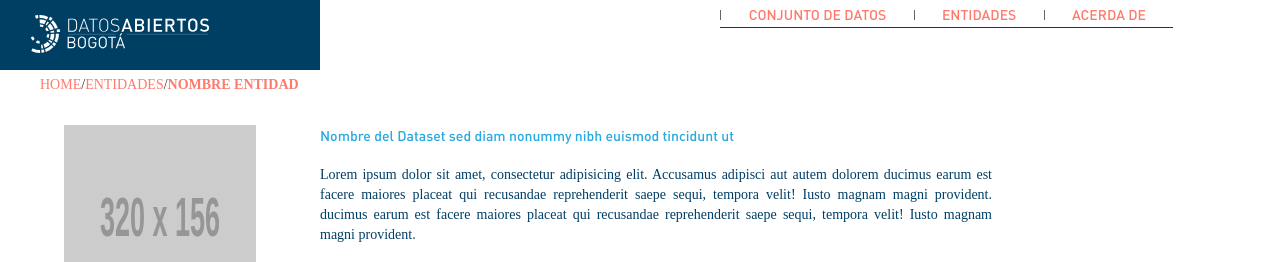
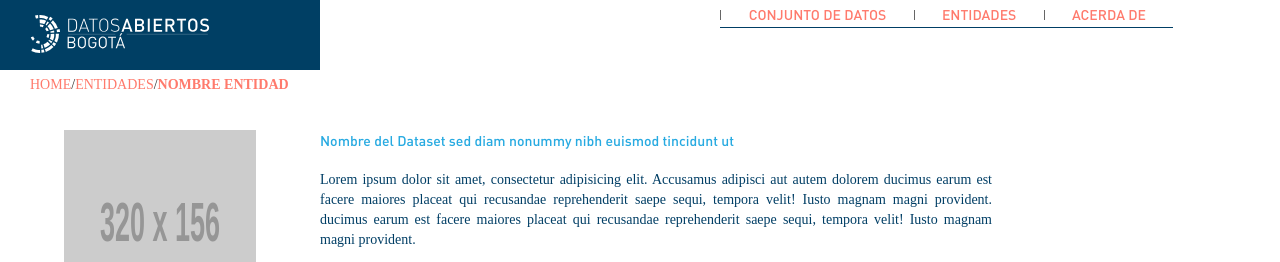
Before and after one commit to jesrodmiranda/html-datos, a website: page public_html/detail-entity.html in a window 1280 px wide. Shown: the top 262 px of the page. Drawn offline with Linux system fonts and the light colour scheme; placeholder pictures from the web are drawn by us; files whose address does not match are found by name; a web font is replaced by a local one.

Commit message:
fixed breadcrumb weird behaviour between 768px and 992px on detail entity page

```diff
--- a/public_html/detail-entity.html
+++ b/public_html/detail-entity.html
@@ -101,14 +101,14 @@
                 </div>
             </div>
         </div>
-        <div class="top-breadcrumb row hidden-xs">
-            <div class="col-md-12">
-                <a href="#">HOME</a><span>/</span><a href="#">ENTIDADES</a><span>/</span><a
-                    class="current-page-breadcrumb" href="#">NOMBRE ENTIDAD</a>
-            </div>
-        </div>
     </div>
 </header>
+<div class="top-breadcrumb row hidden-xs container-entity-detail-breadcrumb">
+    <div class="col-md-12">
+        <a href="#">HOME</a><span>/</span><a href="#">ENTIDADES</a><span>/</span><a
+            class="current-page-breadcrumb" href="#">NOMBRE ENTIDAD</a>
+    </div>
+</div>
 <div class="row detail-entity-info-container container">
     <div class="margin-detail-entity-picture">
         <img src="https://dummyimage.com/320x156" alt="" class="img-entity">
--- a/public_html/less/main.less
+++ b/public_html/less/main.less
@@ -980,6 +980,26 @@ Pagination
     margin-bottom: 10px;
 }
 
+.container-entity-detail-breadcrumb{
+    margin-left: auto;
+    margin-right: auto;
+    padding-left: 15px;
+    padding-right:15px;
+}
+
+@media (min-width: 1200px) {
+    .container-entity-detail-breadcrumb {
+        width: 1250px !important;
+    }
+}
+
+@media (min-width: 992px) {
+    .container-entity-detail-breadcrumb {
+        width: 940px;
+    }
+}
+
+
 .no-padding {
     padding: 0;
 }
```
Also changed, not shown: public_html/css/styles.css.
